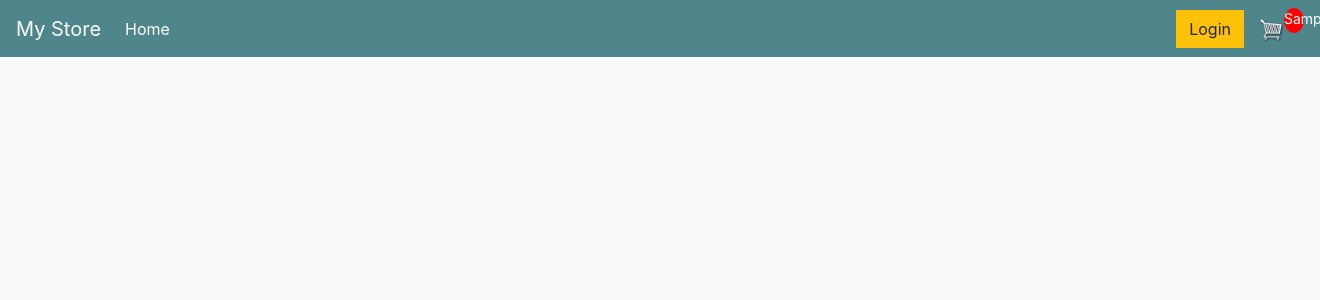
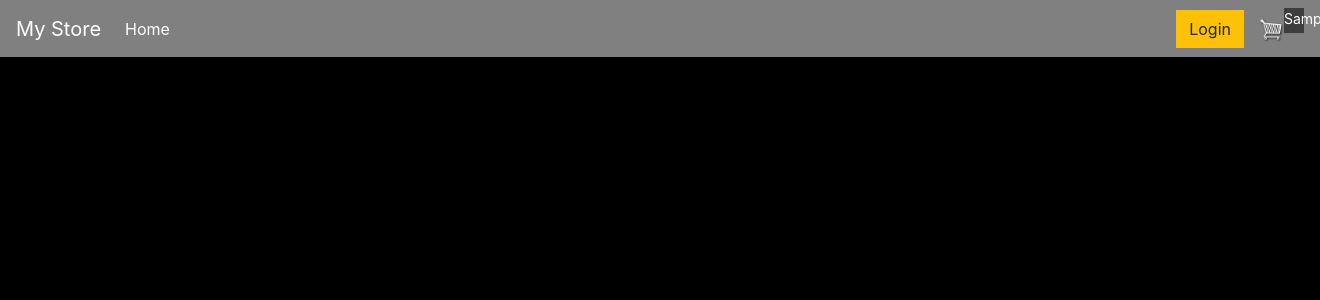
Before and after one commit to mksahota10/Store, a Django app: template store/templates/store/main.html in a window 1320 px wide; the page is wider, and only the part inside the window is pictured. Shown: the top 300 px of that part. Run offline with Django 3.2, Linux system fonts and the light colour scheme; the template is opened without the code that fills it: most values are stand-ins (such as "Sample title", 1, 10 or a date in 2020); some libraries are stand-ins or nearby versions.

Commit message:
started css

```diff
--- a/static/css/main.css
+++ b/static/css/main.css
@@ -1,5 +1,5 @@
 body{
-	background-color: hsl(0, 0%, 98%);
+	background-color: black;
 }
 
 h1,h2,h3,h4,h5,h6{
@@ -26,7 +26,7 @@ h1,h2,h3,h4,h5,h6{
 }
 
 .bg-dark{
-	background-color: #4f868c!important;
+	background-color: gray!important;
 }
 
 #cart-icon{
@@ -39,10 +39,10 @@ h1,h2,h3,h4,h5,h6{
 	display: block;
 	text-align: center;
 	color:#fff;
-	background-color: red;
+	background-color: rgb(61, 61, 61);
 	width: 20px;
 	height: 25px;
-	border-radius: 50%;
+	border-radius: 0%;
 	font-size: 14px;
 }
 
```
Also changed, not shown: store/login.html (added), store/register.html (added).
